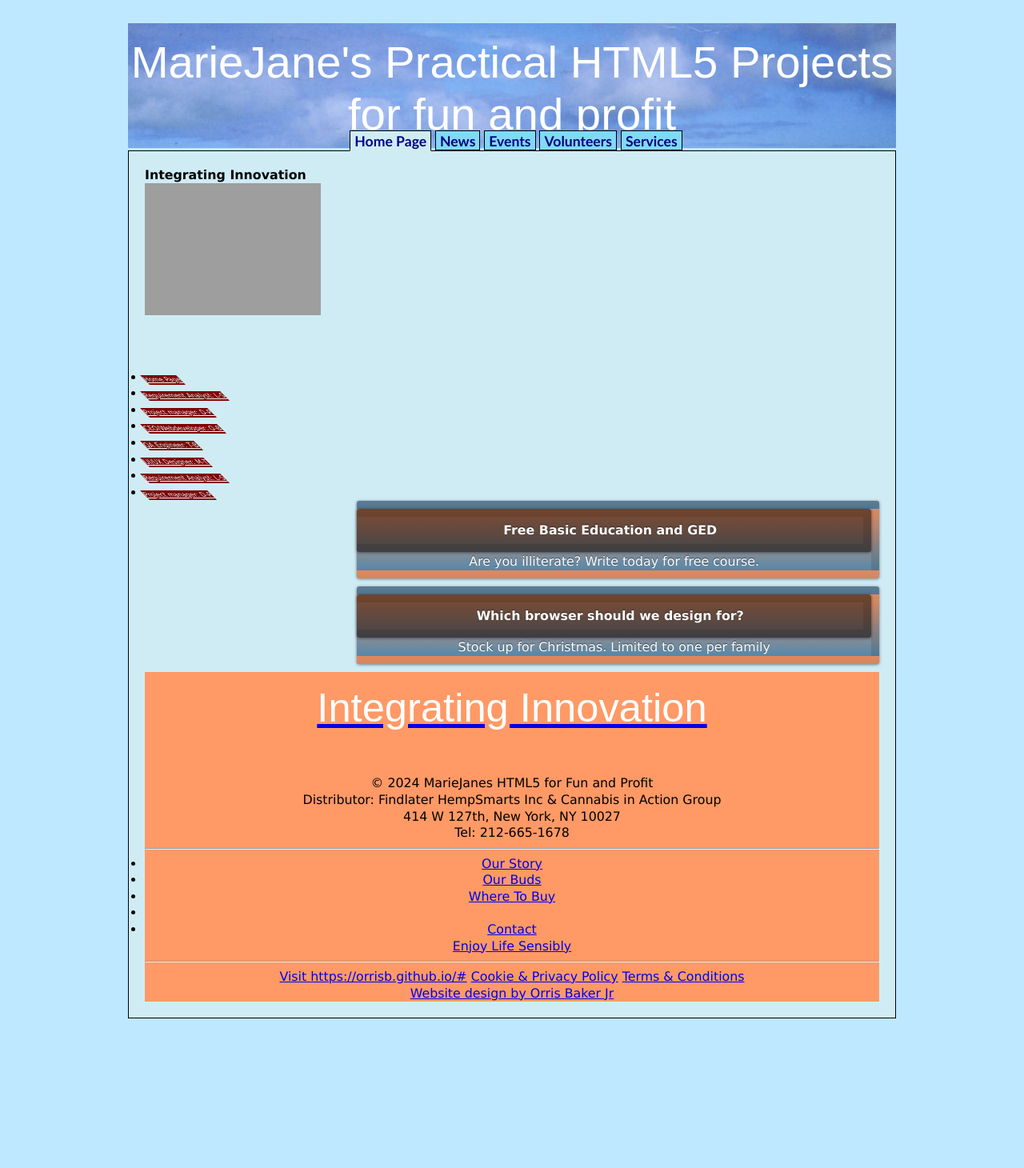
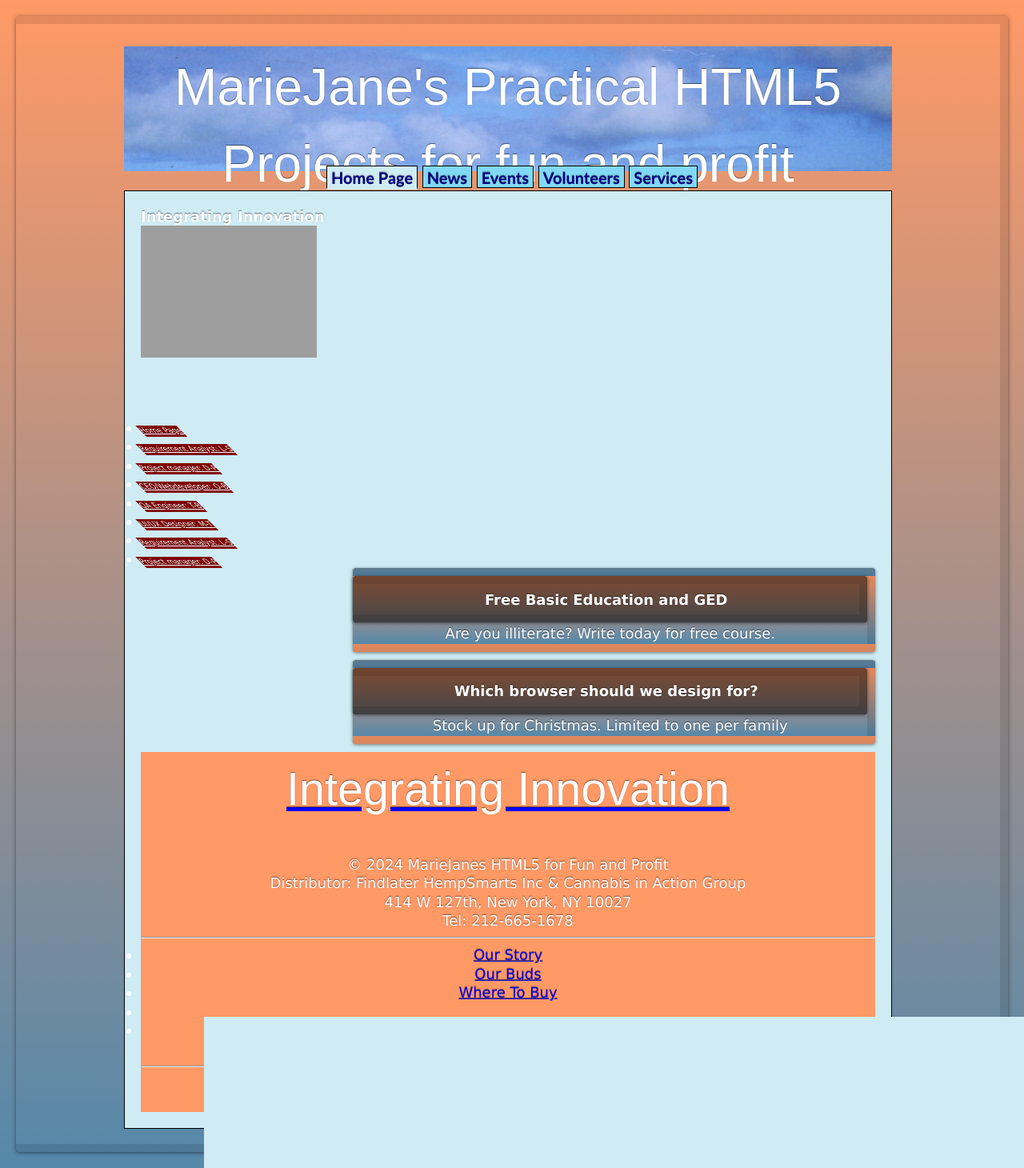
Before and after one commit to orrisb/orrisb.github.io, a PHP site: page /index.html in a window 1280 px wide. Shown: the whole page at 80% size. Before the commit the page ends 1273 px from the top, so only its background shows below. Run offline with PHP 8.4, Linux system fonts and the light colour scheme; grey boxes are pictures that could not be loaded.

Commit message:
Update squaretabs.css

```diff
--- a/CSS/squaretabs.css
+++ b/CSS/squaretabs.css
@@ -3,7 +3,17 @@ html, body, h1, h2, h3, h4, h5, h6, p, ol, ul, li {  padding: 0; margin: 0;
 }
 header, footer, section, article, nav { display:block;
 }
-body {text-align:center; margin: 20px; background: #bee8ff; font: medium arial; font-size:110%;}
+body {text-align:center; margin: 20px; background: #bee8ff; font: medium arial; font-size:110%;padding: .3em .8em;
+                    border: 1px solid rgba(0, 0, 0, .1);
+                    background: #58a linear-gradient(#FF9966, #58a);
+                    border-radius: .2em;
+                    box-shadow: 0 .05em .25em rgba(0, 0, 0, .5);
+                    color: white;
+                    text-shadow: 0 -.05em .05em rgba(0, 0, 0, .5);
+                    font-size: 125%;
+                    line-height: 1.5;
+                    border-width: 10px;
+                    border-left-width: 0;}
 #container {width:960px; margin:-10px auto 0 auto;
 }
 header {
```
